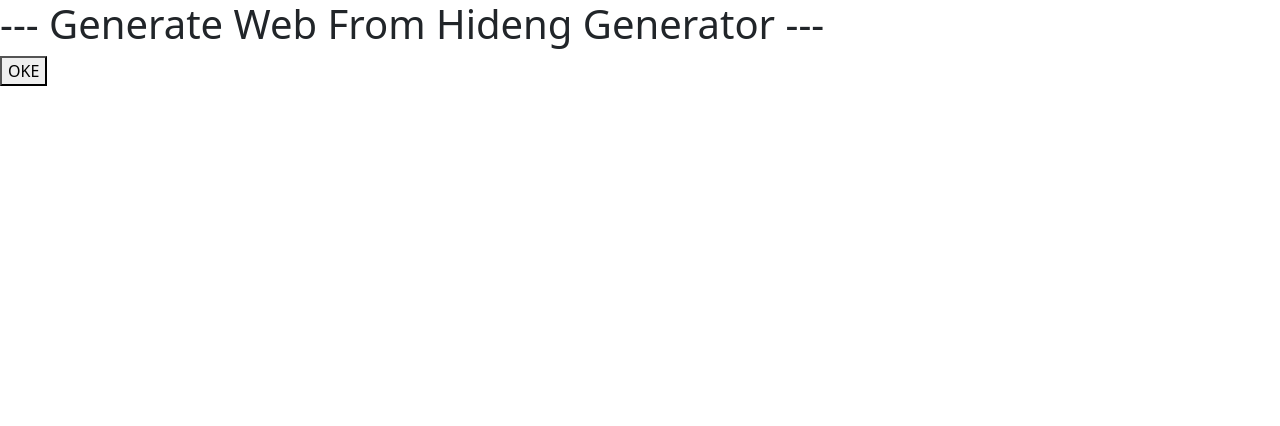
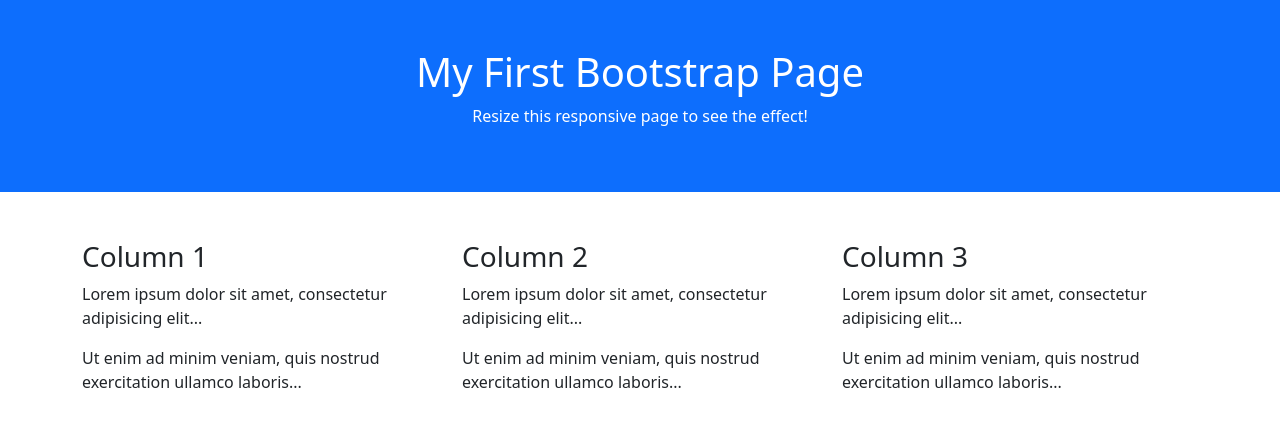
Before and after one commit to yorikow/template-hideng-gen, a plain HTML site: page index.html in a window 1280 px wide. Drawn offline with nearby package versions, Linux system fonts and the light colour scheme.

Commit message:
Update index.html

```diff
--- a/index.html
+++ b/index.html
@@ -7,8 +7,30 @@
     <link rel="stylesheet" href="https://cdn.jsdelivr.net/npm/bootstrap@5.3.3/dist/css/bootstrap.min.css" integrity="sha384-QWTKZyjpPEjISv5WaRU9OFeRpok6YctnYmDr5pNlyT2bRjXh0JMhjY6hW+ALEwIH" crossorigin="anonymous">
 </head>
 <body>
-<h1 id="h1-top">--- Generate Web From Hideng Generator ---</h1>
-<button onclick="changeH1()">OKE</button>
+    <div class="container-fluid p-5 bg-primary text-white text-center">
+  <h1>My First Bootstrap Page</h1>
+  <p>Resize this responsive page to see the effect!</p>
+</div>
+
+<div class="container mt-5">
+  <div class="row">
+    <div class="col-sm-4">
+      <h3>Column 1</h3>
+      <p>Lorem ipsum dolor sit amet, consectetur adipisicing elit...</p>
+      <p>Ut enim ad minim veniam, quis nostrud exercitation ullamco laboris...</p>
+    </div>
+    <div class="col-sm-4">
+      <h3>Column 2</h3>
+      <p>Lorem ipsum dolor sit amet, consectetur adipisicing elit...</p>
+      <p>Ut enim ad minim veniam, quis nostrud exercitation ullamco laboris...</p>
+    </div>
+    <div class="col-sm-4">
+      <h3>Column 3</h3>
+      <p>Lorem ipsum dolor sit amet, consectetur adipisicing elit...</p>
+      <p>Ut enim ad minim veniam, quis nostrud exercitation ullamco laboris...</p>
+    </div>
+  </div>
+</div>
 <script src="js/index.js"></script>
 <script src="https://cdn.jsdelivr.net/npm/bootstrap@5.3.3/dist/js/bootstrap.min.js" integrity="sha384-0pUGZvbkm6XF6gxjEnlmuGrJXVbNuzT9qBBavbLwCsOGabYfZo0T0to5eqruptLy" crossorigin="anonymous"></script>
 <script src="https://cdn.jsdelivr.net/npm/bootstrap@5.3.3/dist/js/bootstrap.bundle.min.js" integrity="sha384-YvpcrYf0tY3lHB60NNkmXc5s9fDVZLESaAA55NDzOxhy9GkcIdslK1eN7N6jIeHz" crossorigin="anonymous"></script>
```
